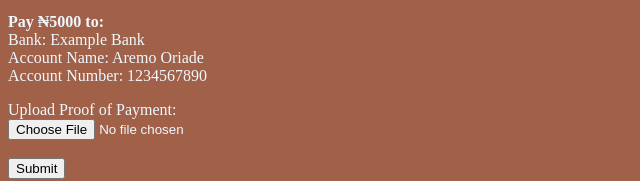
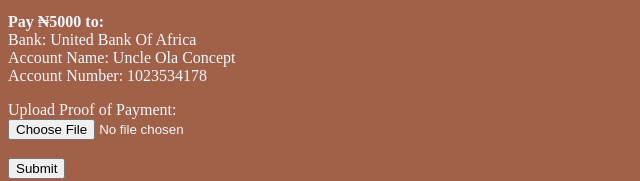
Before and after one commit to TIMMYGRAMM/prophet-site, a plain HTML site: page index.html in a window 1280 px wide. Both pictures are taken after a click on the button "Consultation (₦5000)". Shown: the part 1997-2178 px from the top of the page, 0-640 px from the left. Drawn offline with Linux system fonts and the light colour scheme.

Commit message:
Update index.html

```diff
--- a/index.html
+++ b/index.html
@@ -180,9 +180,9 @@
     <input type="email" name="Email" placeholder="Your Email" required><br>
 
     <p><strong>Pay ₦5000 to:</strong><br>
-    Bank: Example Bank<br>
-    Account Name: Aremo Oriade<br>
-    Account Number: 1234567890</p>
+    Bank: United Bank Of Africa<br>
+    Account Name: Uncle Ola Concept<br>
+    Account Number: 1023534178</p>
 
     <label>Upload Proof of Payment:</label><br>
     <input type="file" name="Proof of Payment" accept="image/*,.pdf" required><br><br>
```
